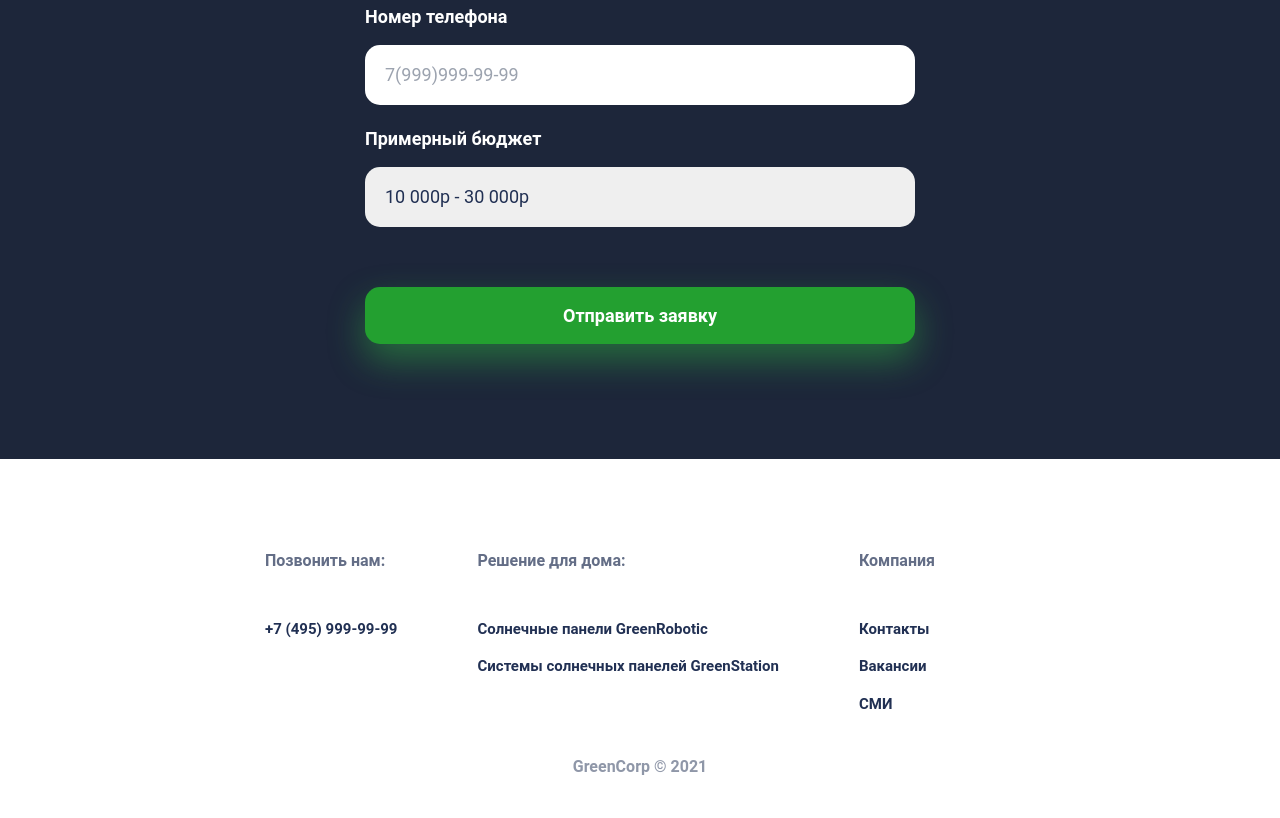
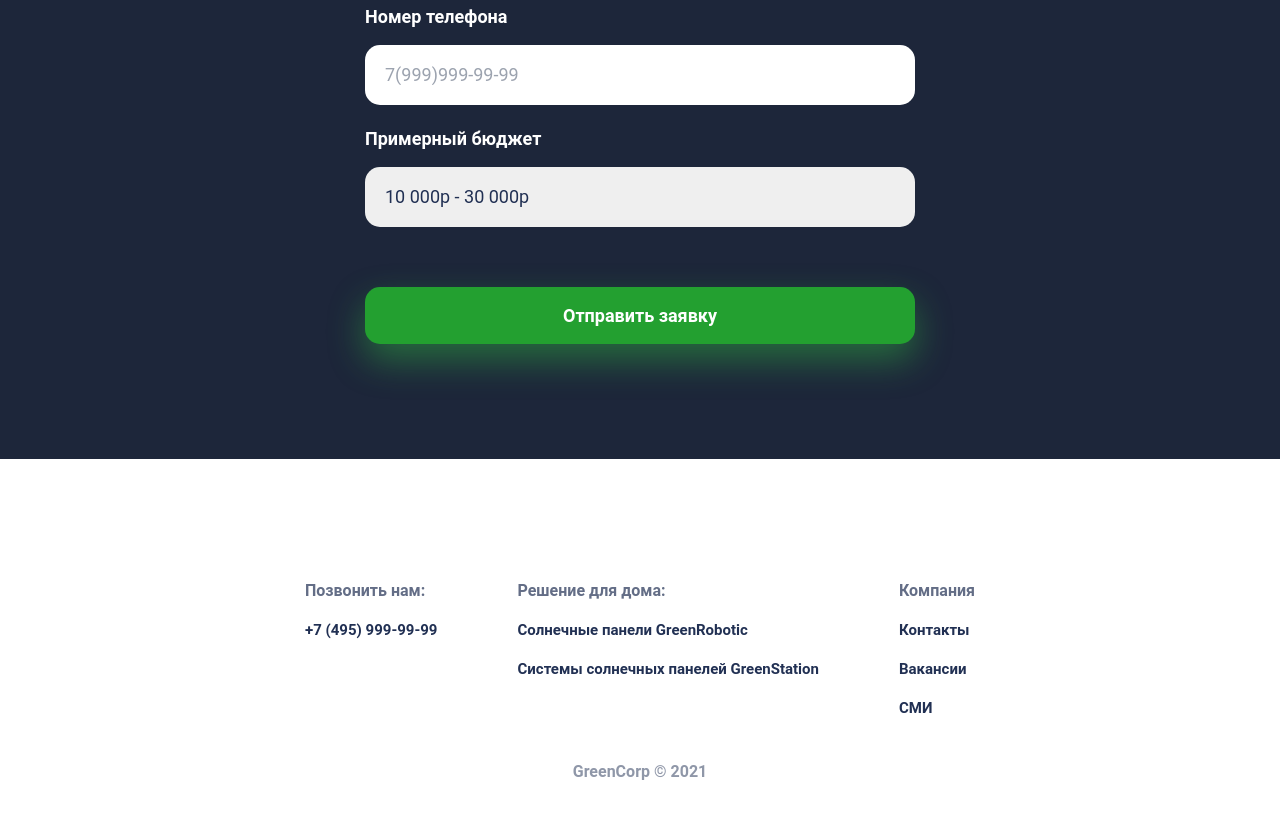
Before and after one commit to Musagigi/layout5, a website built with Vite: page src/index.html in a window 1280 px wide. Shown: the part 1337-2155 px from the top of the page. Built offline with nearby package versions, Linux system fonts and the light colour scheme.

Commit message:
переписал footer на tailwind

```diff
--- a/src/css/main.css
+++ b/src/css/main.css
@@ -48,41 +48,7 @@
 /* FORM END */
 
 /* FOOOTER */
-footer {
-	padding: 90px 20px;
-	font-size: 16px;
-	font-weight: 600;
-}
 
-.footer__container {
-	display: flex;
-	justify-content: center;
-}
-
-.footer__copyright {
-	margin-top: 40px;
-	text-align: center;
-	opacity: 0.5;
-}
-
-.footer__group {
-	margin-right: 80px;
-}
-
-.footer__group h3 {
-	font-size: 16px;
-	opacity: 0.7;
-	margin-bottom: 30px;
-}
-
-.footer__links {
-	display: flex;
-	flex-direction: column;
-}
-
-.footer__links a {
-	margin-top: 15px;
-}
 /* END FOOOTER */
 
 @media screen and (max-width: 1024px) {
--- a/src/index.html
+++ b/src/index.html
@@ -123,31 +123,37 @@
 					</form>
 				</div>
 			</section>
-			<footer class="footer">
-				<div class="footer__container">
-					<div class="footer__group">
-						<h3>Позвонить нам:</h3>
+			<footer class="py-[90px] px-5 text-base font-semibold">
+				<div class="flex justify-center gap-20">
+					<div>
+						<h3 class="text-[16px] opacity-[0.7] mt-[30px]">Позвонить нам:</h3>
 						<div class="footer__links">
-							<a href="#">+7 (495) 999-99-99</a>
+							<a class="flex flex-col mt-[15px]" href="#">+7 (495) 999-99-99</a>
 						</div>
 					</div>
-					<div class="footer__group">
-						<h3>Решение для дома:</h3>
+					<div>
+						<h3 class="text-[16px] opacity-[0.7] mt-[30px]">
+							Решение для дома:
+						</h3>
 						<div class="footer__links">
-							<a href="#">Солнечные панели GreenRobotic</a>
-							<a href="#">Системы солнечных панелей GreenStation</a>
+							<a class="flex flex-col mt-[15px]" href="#"
+								>Солнечные панели GreenRobotic</a
+							>
+							<a class="flex flex-col mt-[15px]" href="#"
+								>Системы солнечных панелей GreenStation</a
+							>
 						</div>
 					</div>
-					<div class="footer__group">
-						<h3>Компания</h3>
+					<div>
+						<h3 class="text-[16px] opacity-[0.7] mt-[30px]">Компания</h3>
 						<div class="footer__links">
-							<a href="#">Контакты</a>
-							<a href="#">Вакансии</a>
-							<a href="#">СМИ</a>
+							<a class="flex flex-col mt-[15px]" href="#">Контакты</a>
+							<a class="flex flex-col mt-[15px]" href="#">Вакансии</a>
+							<a class="flex flex-col mt-[15px]" href="#">СМИ</a>
 						</div>
 					</div>
 				</div>
-				<div class="footer__copyright">GreenCorp © 2021</div>
+				<div class="text-center opacity-[0.5] mt-10">GreenCorp © 2021</div>
 				<div class="loader"></div>
 			</footer>
 		</div>
```
